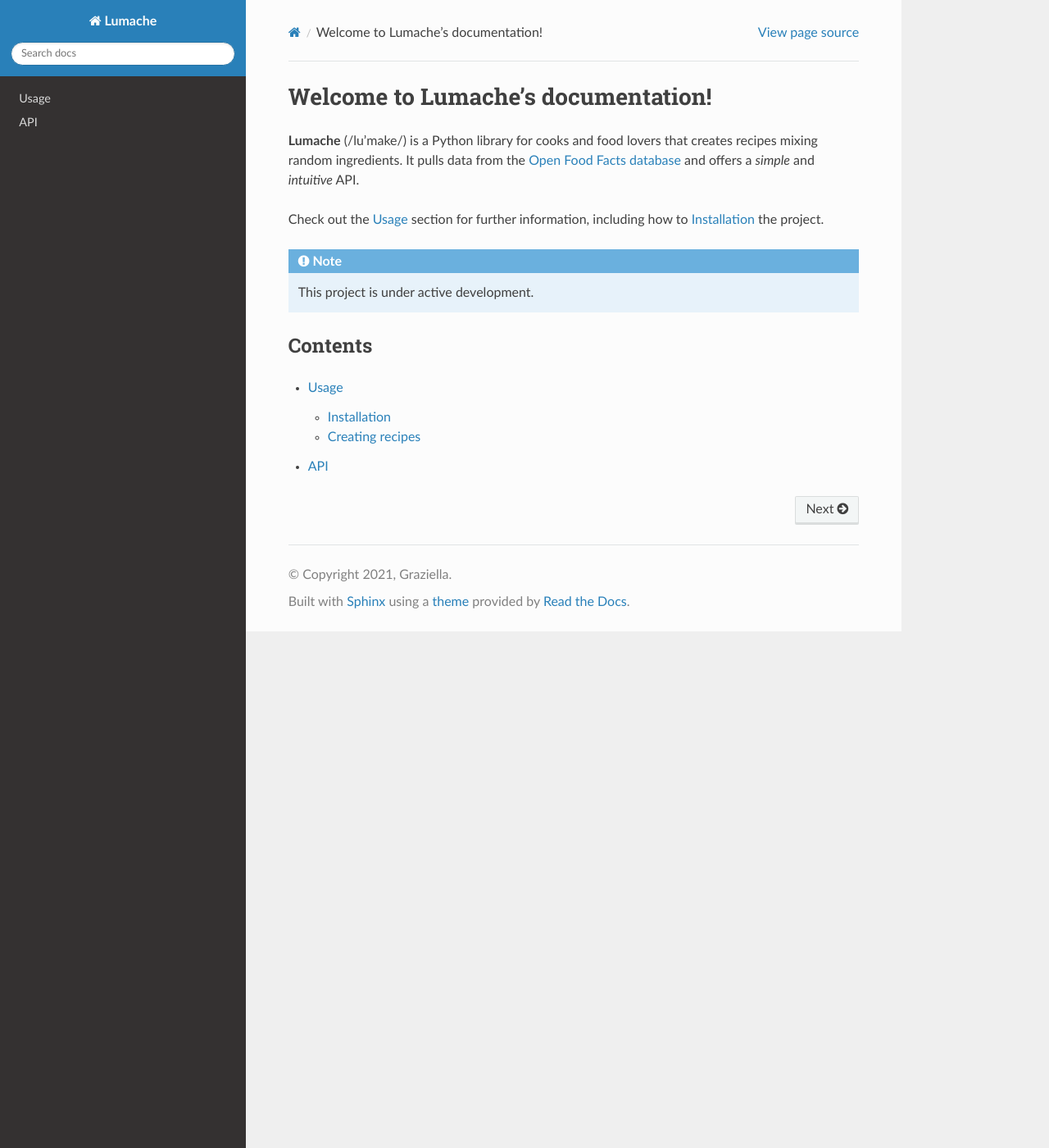
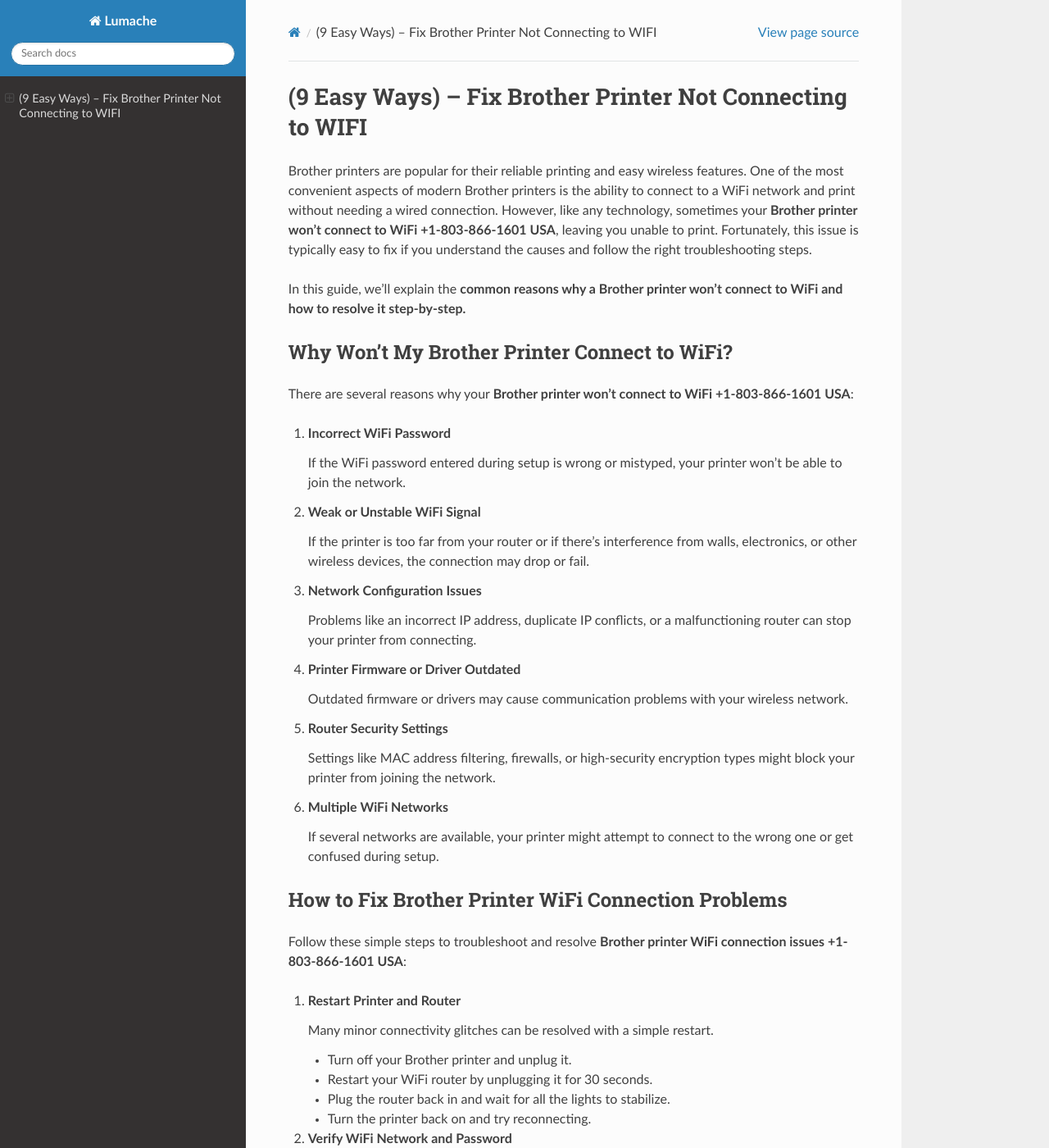
Before and after one commit to ijstartcans5/Fix-Brother-Errors, a Sphinx documentation site: the page built from docs/source/index.rst, in a window 1280 px wide and 1400 px high. Shown: the whole window at 82% size. Built offline with Sphinx 7.4.7 and the Read the Docs theme 3.1.0, drawn with Linux system fonts in a browser that asks for light colours; some of the changed text lies outside the part shown.

Commit message:
Update index.rst

```diff
--- a/docs/source/index.rst
+++ b/docs/source/index.rst
@@ -1,22 +1,121 @@
-Welcome to Lumache's documentation!
-===================================
+(9 Easy Ways) – Fix Brother Printer Not Connecting to WIFI
+============================================================
 
-**Lumache** (/lu'make/) is a Python library for cooks and food lovers
-that creates recipes mixing random ingredients.
-It pulls data from the `Open Food Facts database <https://world.openfoodfacts.org/>`_
-and offers a *simple* and *intuitive* API.
+Brother printers are popular for their reliable printing and easy wireless features. One of the most convenient aspects of modern Brother printers is the ability to connect to a WiFi network and print without needing a wired connection. However, like any technology, sometimes your **Brother printer won’t connect to WiFi +1-803-866-1601 USA**, leaving you unable to print. Fortunately, this issue is typically easy to fix if you understand the causes and follow the right troubleshooting steps.
 
-Check out the :doc:`usage` section for further information, including
-how to :ref:`installation` the project.
+In this guide, we’ll explain the **common reasons why a Brother printer won’t connect to WiFi and how to resolve it step-by-step.**
 
-.. note::
+Why Won’t My Brother Printer Connect to WiFi?
+---------------------------------------------
 
-   This project is under active development.
+There are several reasons why your **Brother printer won’t connect to WiFi +1-803-866-1601 USA**:
 
-Contents
---------
+1. **Incorrect WiFi Password**
 
-.. toctree::
+   If the WiFi password entered during setup is wrong or mistyped, your printer won’t be able to join the network.
 
-   usage
-   api
+2. **Weak or Unstable WiFi Signal**
+
+   If the printer is too far from your router or if there’s interference from walls, electronics, or other wireless devices, the connection may drop or fail.
+
+3. **Network Configuration Issues**
+
+   Problems like an incorrect IP address, duplicate IP conflicts, or a malfunctioning router can stop your printer from connecting.
+
+4. **Printer Firmware or Driver Outdated**
+
+   Outdated firmware or drivers may cause communication problems with your wireless network.
+
+5. **Router Security Settings**
+
+   Settings like MAC address filtering, firewalls, or high-security encryption types might block your printer from joining the network.
+
+6. **Multiple WiFi Networks**
+
+   If several networks are available, your printer might attempt to connect to the wrong one or get confused during setup.
+
+How to Fix Brother Printer WiFi Connection Problems
+---------------------------------------------------
+
+Follow these simple steps to troubleshoot and resolve **Brother printer WiFi connection issues +1-803-866-1601 USA**:
+
+1. **Restart Printer and Router**
+
+   Many minor connectivity glitches can be resolved with a simple restart.
+
+   - Turn off your Brother printer and unplug it.
+   - Restart your WiFi router by unplugging it for 30 seconds.
+   - Plug the router back in and wait for all the lights to stabilize.
+   - Turn the printer back on and try reconnecting.
+
+2. **Verify WiFi Network and Password**
+
+   Ensure you’re entering the correct WiFi network name (SSID) and password.
+
+   - Passwords are case-sensitive.
+   - Avoid extra spaces or incorrect characters.
+   - Check your WiFi credentials through your router’s settings or from a connected device.
+
+3. **Reconnect the Printer to WiFi**
+
+   For most Brother printers:
+
+   - Press the **Menu** button on the printer.
+   - Navigate to **Network > WLAN > Setup Wizard**.
+   - Select your WiFi network from the list.
+   - Enter the correct password using the printer’s keypad.
+   - Wait for the confirmation message indicating a successful connection.
+
+4. **Check Printer’s WiFi Signal Strength**
+
+   If the printer is too far from the router, move it closer to improve signal strength. Avoid thick walls, microwaves, or cordless phones that interfere with WiFi signals.
+
+5. **Update Printer Firmware and Drivers**
+
+   Outdated drivers or firmware often cause connection failures.
+
+   - Visit the official Brother support website.
+   - Enter your printer model.
+   - Download and install the latest firmware and drivers for your operating system.
+   - Regular updates improve printer performance and fix known bugs.
+
+6. **Reset Network Settings on Printer**
+
+   If connection problems persist, reset the printer’s network settings:
+
+   - Go to **Menu > Network > Network Reset**.
+   - Confirm the reset.
+   - Set up the WiFi connection again using the setup wizard.
+
+   This clears old configurations that might cause conflicts.
+
+7. **Disable MAC Filtering on Router**
+
+   Some routers have MAC address filtering enabled, blocking unauthorized devices.
+
+   - Find your Brother printer’s MAC address via the printer’s **network configuration page** or **network settings menu**.
+   - Log into your router’s settings.
+   - Disable MAC filtering or add the printer’s MAC address to the allowed list.
+
+8. **Assign a Static IP Address**
+
+   Dynamic IP addresses can sometimes cause conflicts. Assigning a static IP can stabilize the connection.
+
+   - Access the printer’s network settings.
+   - Set a manual IP address within your router’s allowed range.
+   - Apply the settings and reconnect.
+
+When to Contact Brother Support
+-------------------------------
+
+If none of these solutions work, your printer may have deeper firmware or hardware issues. In such cases:
+
+- **Contact Brother customer support at +1-803-866-1601 USA** for expert troubleshooting.
+- Visit an authorized Brother service center if necessary.
+
+Conclusion
+----------
+
+When your **Brother printer won’t connect to WiFi +1-803-866-1601 USA**, it can be frustrating — especially when you need urgent prints. Fortunately, most WiFi issues can be resolved with basic troubleshooting like restarting devices, checking passwords, updating drivers, and adjusting router settings.
+
+By following these easy solutions — from reconnecting through the setup wizard to updating firmware and assigning a static IP — you can restore your wireless connection and get back to seamless, cable-free printing. Regularly maintaining your network devices and keeping your printer’s software updated will help prevent future connection problems.
```
